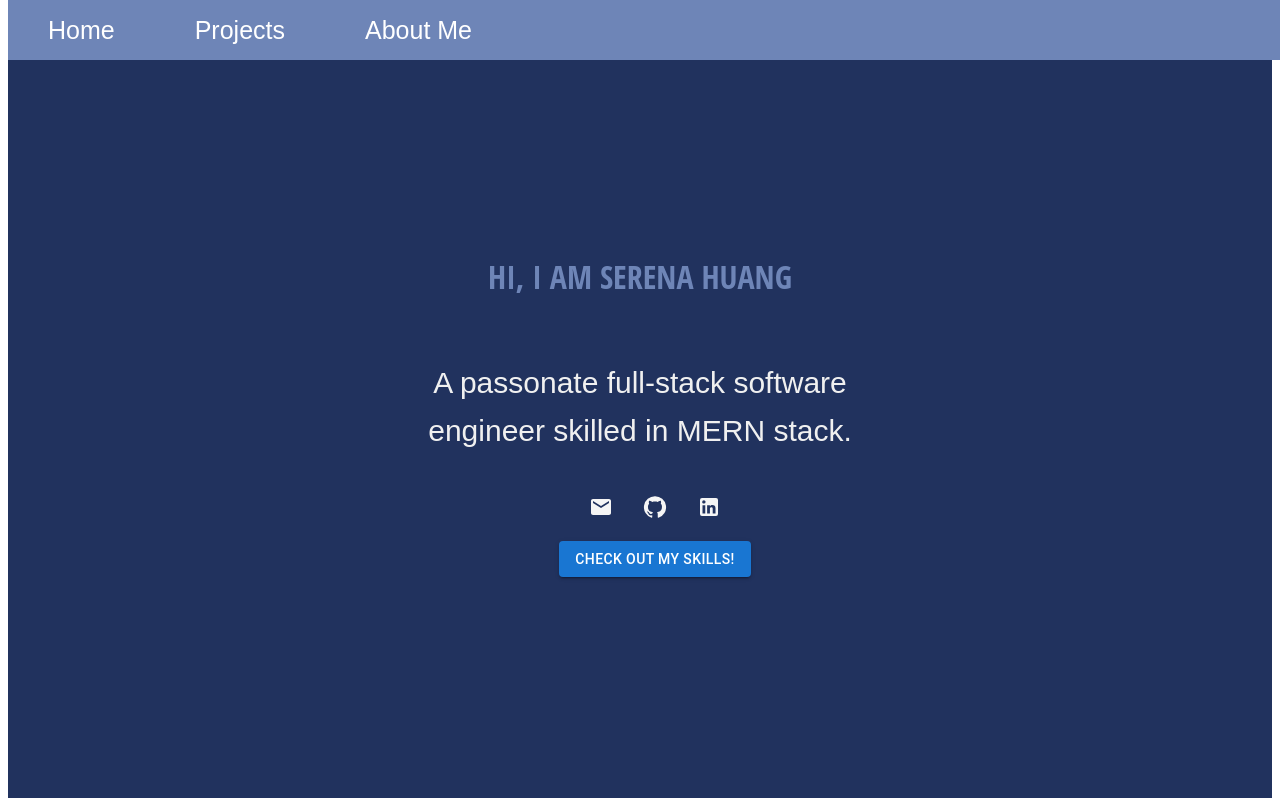
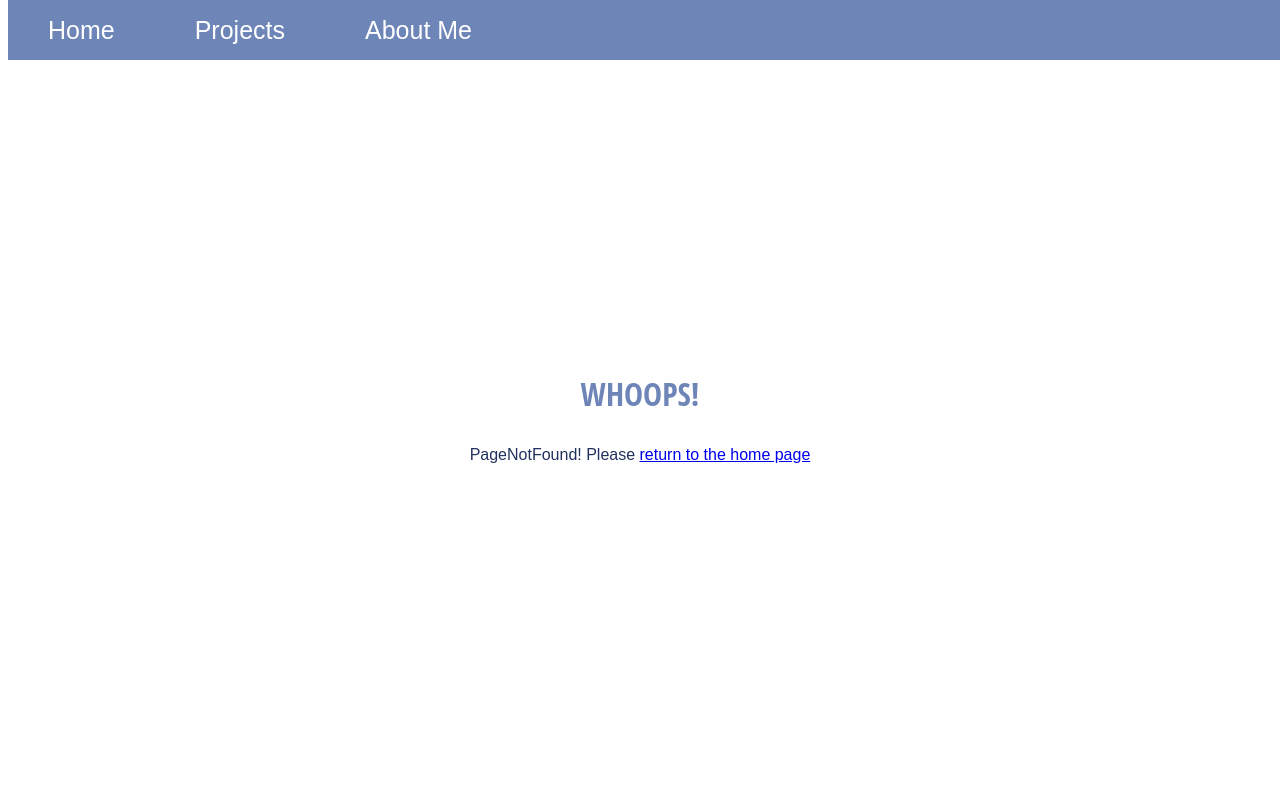
Before and after one commit to sdhlyhb/portfolio, a React (Create React App) app: page / in a window 1280 px wide. Shown: the top 800 px of the page. Built offline with nearby package versions, Linux system fonts and the light colour scheme.

Commit message:
fix rountes

```diff
--- a/src/App.js
+++ b/src/App.js
@@ -14,10 +14,10 @@ function App() {
       <Router>
         <Navbar />
         <Routes>
-          <Route path="/" element={<Home />} />
           <Route path="/portfolio" element={<Home />} />
           <Route path="/projects" element={<Projects />} />
           <Route path="/about-me" element={<AboutMe />} />
+          <Route path="/" element={<PageNotFound />} />
           <Route path="/*" element={<PageNotFound />} />
         </Routes>
         <Footer />
--- a/src/components/MobileNavbar.js
+++ b/src/components/MobileNavbar.js
@@ -37,7 +37,7 @@ function MobileNavbar() {
       >
         <MenuItem className="menu-item">
           <Link
-            to="/"
+            to="/portfolio"
             className="mobile-link"
             style={{ textDecoration: "none" }}
           >
--- a/src/components/Navbar.js
+++ b/src/components/Navbar.js
@@ -13,7 +13,7 @@ function Navbar() {
       {!isLargerScreen && <MobileNavbar />}
       {isLargerScreen && (
         <div className="links-container">
-          <Link to="/" className="link">
+          <Link to="/portfolio" className="link">
             {" "}
             Home{" "}
           </Link>
```
